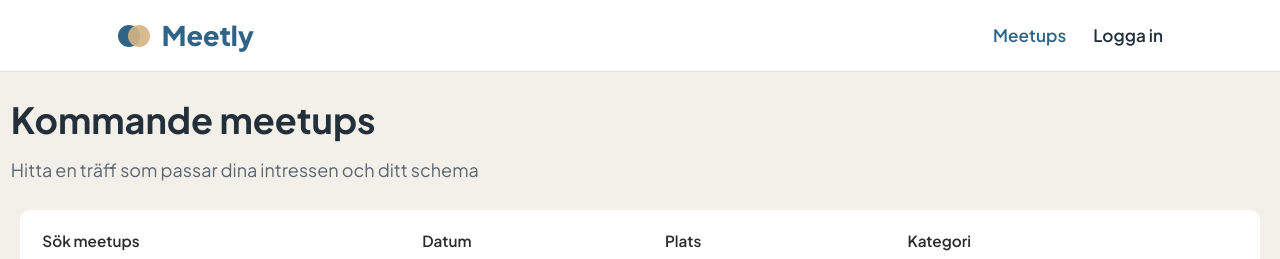
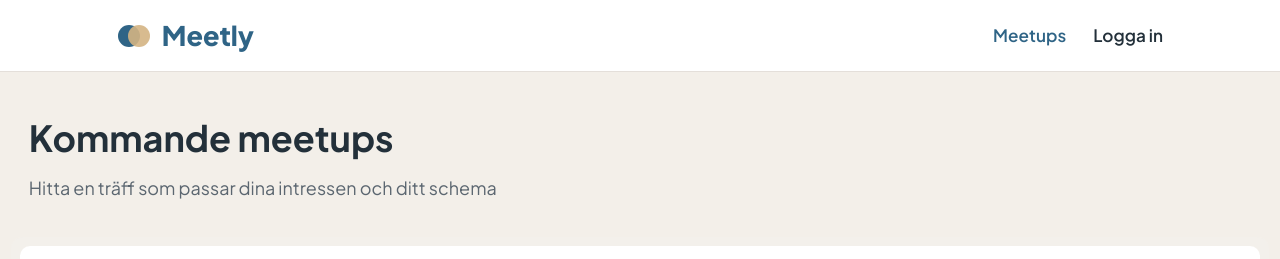
Before and after one commit to RocketMaster404/ninja_scientists_frontend, a React (Vite) app: page /overview in a window 1280 px wide. Shown: the top 259 px of the page. Built offline with nearby package versions, Linux system fonts and the light colour scheme; no server answers.

Commit message:
changed link to overview

```diff
--- a/src/components/Login/HeroText/HeroText.tsx
+++ b/src/components/Login/HeroText/HeroText.tsx
@@ -15,7 +15,7 @@ export default function HeroText() {
         <li>Anmäl dig direkt från webben</li>
         <li>Avregistrera dig när planerna ändras</li>
       </ul>
-      <Link to="/meetups" className="btn btn-accent">
+      <Link to="/overview" className="btn btn-accent">
         Se kommande meetups
       </Link>
     </section>
--- a/src/components/Overview/SearchBar/SearchBar.css
+++ b/src/components/Overview/SearchBar/SearchBar.css
@@ -1,3 +1,7 @@
+.headlineContainer {
+    padding: 1rem;
+}
+
 .searchBarContainer {
     background: #f3f0eb;
     padding: 0.5rem;
```
